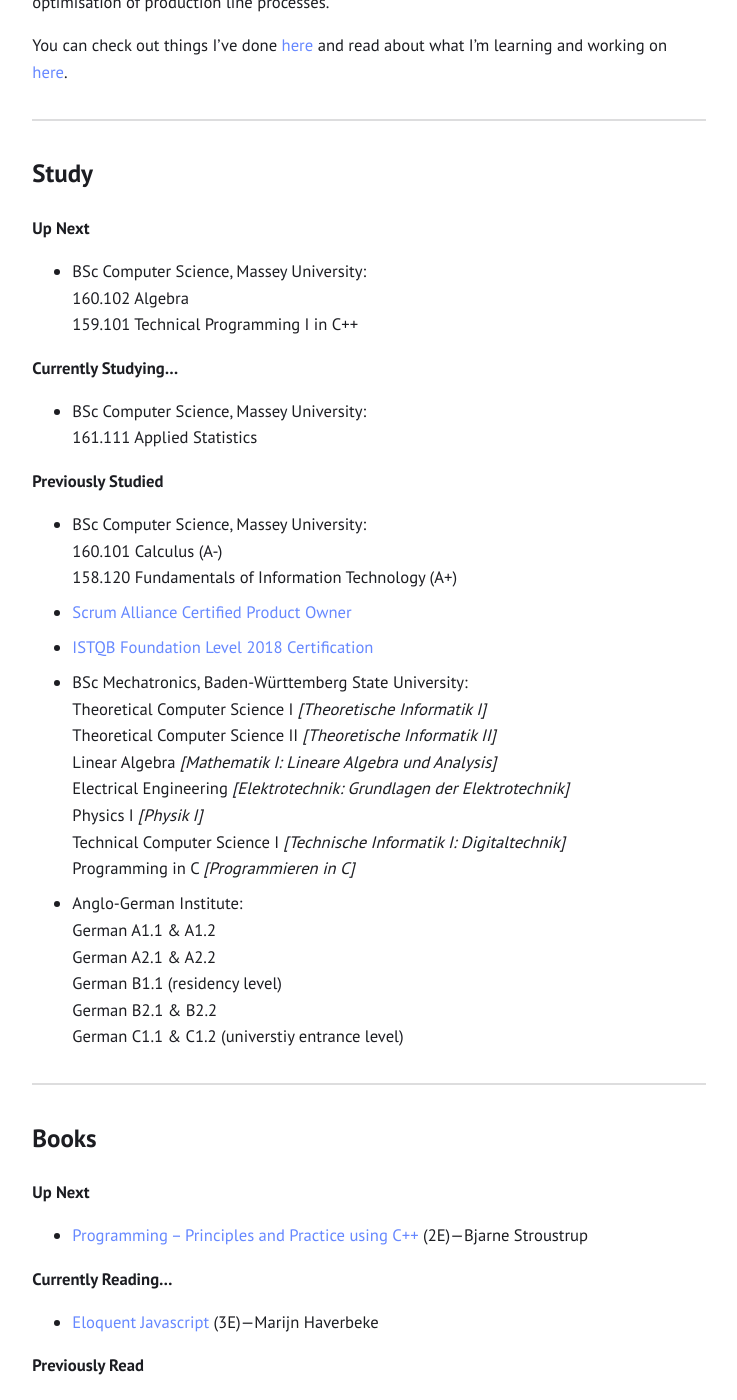
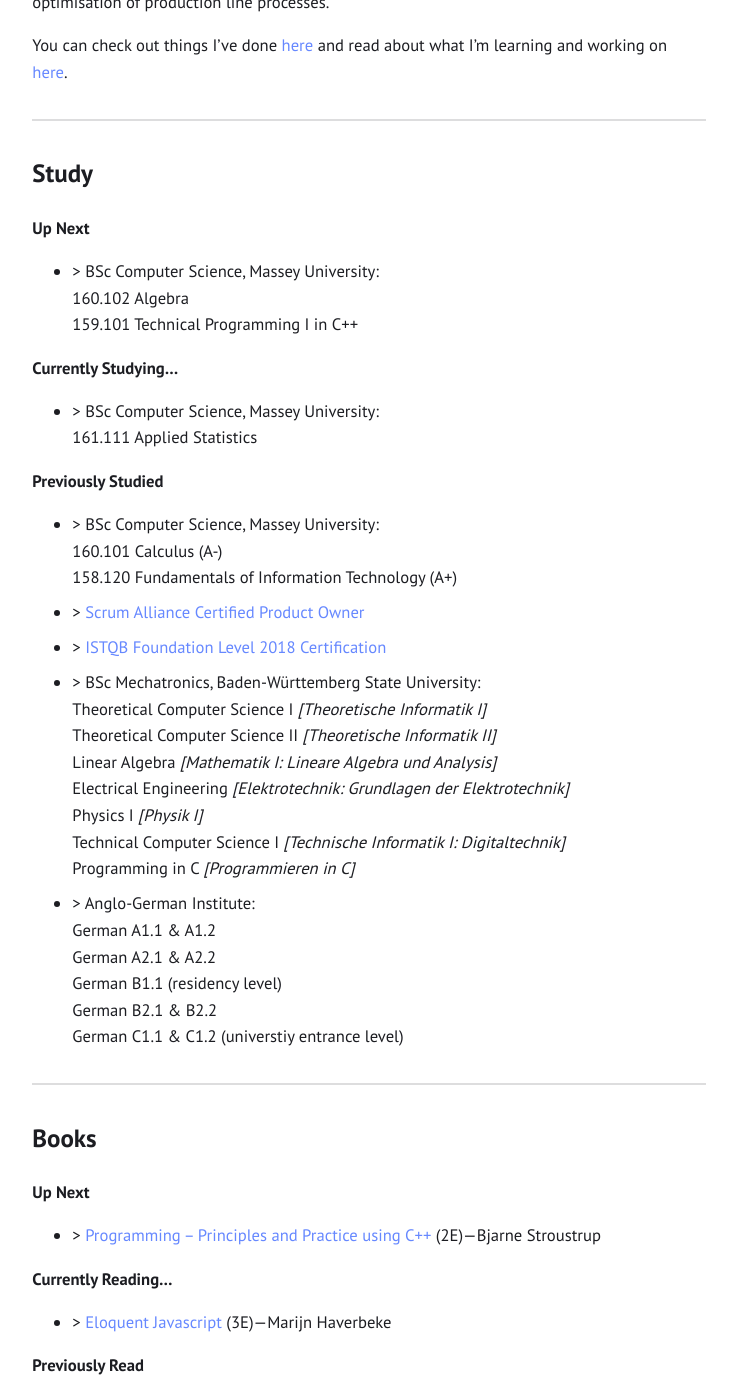
Before and after one commit to tessapower/tessapower.github.io, a Jekyll site: the page built from src/about.md, in a window 1280 px wide and 1400 px high, scrolled down 755 px. Shown: the whole window, without its empty margins (271-1008 px from the left). Built offline with Jekyll 4.4.1, drawn with Linux system fonts in a browser that asks for light colours.

```diff
--- a/src/about.md
+++ b/src/about.md
@@ -19,39 +19,39 @@ You can check out things I've done [here](/projects/) and read about what I'm le
 ## Study
 
 **Up Next**
-- BSc Computer Science, Massey University:<br>160.102 Algebra<br>159.101 Technical Programming I in C++
+- \> BSc Computer Science, Massey University:<br>160.102 Algebra<br>159.101 Technical Programming I in C++
 <br>
 
 **Currently Studying...**
-- BSc Computer Science, Massey University:<br>161.111 Applied Statistics
+- \> BSc Computer Science, Massey University:<br>161.111 Applied Statistics
 <br>
 
 **Previously Studied**
-- BSc Computer Science, Massey University:<br>160.101 Calculus (A-)<br>158.120 Fundamentals of Information Technology (A+)
-- [Scrum Alliance Certified Product Owner](https://www.scrumalliance.org/get-certified/product-owner-track/certified-scrum-product-owner)
-- [ISTQB Foundation Level 2018 Certification](https://www.istqb.org/certification-path-root/foundation-level-2018.html)
-- BSc Mechatronics, Baden-Württemberg State University:<br>Theoretical Computer Science I *[Theoretische Informatik I]*<br>Theoretical Computer Science II *[Theoretische Informatik II]*<br>Linear Algebra *[Mathematik I: Lineare Algebra und Analysis]*<br>Electrical Engineering *[Elektrotechnik: Grundlagen der Elektrotechnik]*<br>Physics I *[Physik I]*<br>Technical Computer Science I *[Technische Informatik I: Digitaltechnik]*<br>Programming in C *[Programmieren in C]*
-- Anglo-German Institute:<br>German A1.1 & A1.2<br>German A2.1 & A2.2<br>German B1.1 (residency level)<br>German B2.1 & B2.2<br>German C1.1 & C1.2 (universtiy entrance level)
+- \> BSc Computer Science, Massey University:<br>160.101 Calculus (A-)<br>158.120 Fundamentals of Information Technology (A+)
+- \> [Scrum Alliance Certified Product Owner](https://www.scrumalliance.org/get-certified/product-owner-track/certified-scrum-product-owner)
+- \> [ISTQB Foundation Level 2018 Certification](https://www.istqb.org/certification-path-root/foundation-level-2018.html)
+- \> BSc Mechatronics, Baden-Württemberg State University:<br>Theoretical Computer Science I *[Theoretische Informatik I]*<br>Theoretical Computer Science II *[Theoretische Informatik II]*<br>Linear Algebra *[Mathematik I: Lineare Algebra und Analysis]*<br>Electrical Engineering *[Elektrotechnik: Grundlagen der Elektrotechnik]*<br>Physics I *[Physik I]*<br>Technical Computer Science I *[Technische Informatik I: Digitaltechnik]*<br>Programming in C *[Programmieren in C]*
+- \> Anglo-German Institute:<br>German A1.1 & A1.2<br>German A2.1 & A2.2<br>German B1.1 (residency level)<br>German B2.1 & B2.2<br>German C1.1 & C1.2 (universtiy entrance level)
 
 ---
 
 ## Books
 
 **Up Next**
-- [Programming -- Principles and Practice using C++](https://www.stroustrup.com/programming.html) (2E)—Bjarne Stroustrup
+- \> [Programming -- Principles and Practice using C++](https://www.stroustrup.com/programming.html) (2E)—Bjarne Stroustrup
 <br>
 
 **Currently Reading...**
-- [Eloquent Javascript](https://eloquentjavascript.net/) (3E)—Marijn Haverbeke
+- \> [Eloquent Javascript](https://eloquentjavascript.net/) (3E)—Marijn Haverbeke
 <br>
 
 **Previously Read**
-- [Understanding Complex Information Technology Solutions](https://g.co/kgs/RSxv9b)—Eva Heinrich
-- [The Agile Samurai](https://pragprog.com/titles/jtrap/the-agile-samurai/)—Jonathan Rasmusson
-- [SCRUM: The Art of Doing Twice the Work in Half the Time](https://www.scruminc.com/new-scrum-the-book/)—Jeff Sutherland
-- [Foundations of Software Testing (ISTQB Certification)](https://g.co/kgs/JhbVym)—Graham, Black, & van Veenendaal
-- [Beautiful Testing](https://www.oreilly.com/library/view/beautiful-testing/9780596806934/)—Tim Riley & Adam Goucher
-- [Introducing GitHub](https://www.oreilly.com/library/view/introducing-github-2nd/9781491981801/) (2E)—Brent Beer
-- [Learning the Vi and Vim Editors](https://www.oreilly.com/library/view/learning-the-vi/9780596529833/) (7E)—Robbins, Hannah, & Lamb
-- [Learning the Bash Shell](https://www.oreilly.com/library/view/learning-the-bash/0596009658/) (3E)—Cameron Newham
-- [The Mac Command Line with Terminal](https://www.takecontrolbooks.com/command-line/)—Joe Kissell
+- \> [Understanding Complex Information Technology Solutions](https://g.co/kgs/RSxv9b)—Eva Heinrich
+- \> [The Agile Samurai](https://pragprog.com/titles/jtrap/the-agile-samurai/)—Jonathan Rasmusson
+- \> [SCRUM: The Art of Doing Twice the Work in Half the Time](https://www.scruminc.com/new-scrum-the-book/)—Jeff Sutherland
+- \> [Foundations of Software Testing (ISTQB Certification)](https://g.co/kgs/JhbVym)—Graham, Black, & van Veenendaal
+- \> [Beautiful Testing](https://www.oreilly.com/library/view/beautiful-testing/9780596806934/)—Tim Riley & Adam Goucher
+- \> [Introducing GitHub](https://www.oreilly.com/library/view/introducing-github-2nd/9781491981801/) (2E)—Brent Beer
+- \> [Learning the Vi and Vim Editors](https://www.oreilly.com/library/view/learning-the-vi/9780596529833/) (7E)—Robbins, Hannah, & Lamb
+- \> [Learning the Bash Shell](https://www.oreilly.com/library/view/learning-the-bash/0596009658/) (3E)—Cameron Newham
+- \> [The Mac Command Line with Terminal](https://www.takecontrolbooks.com/command-line/)—Joe Kissell
```
